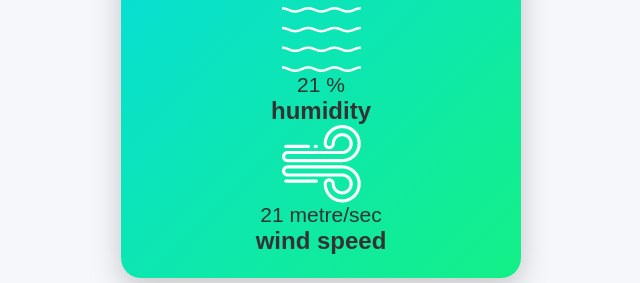
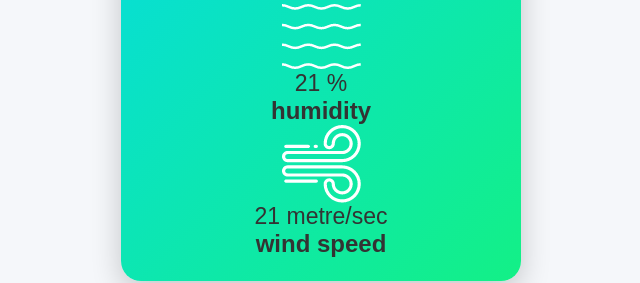
Before and after one commit to kartikeyan-sudo/Weather-App, a plain HTML site: page index.html in a window 1280 px wide. Shown: the part 476-759 px from the top of the page, without its empty margins (319-959 px from the left). Drawn offline with Linux system fonts and the light colour scheme.

Commit message:
Update style.css

```diff
--- a/style.css
+++ b/style.css
@@ -136,6 +136,6 @@ body {
 .humidity, .windspeed{
     display: flex;
     flex-direction: row;
-    font-weight: 200;
-    font-size: 21px ;
+    font-weight: 300;
+    font-size: 23px ;
 }
```
